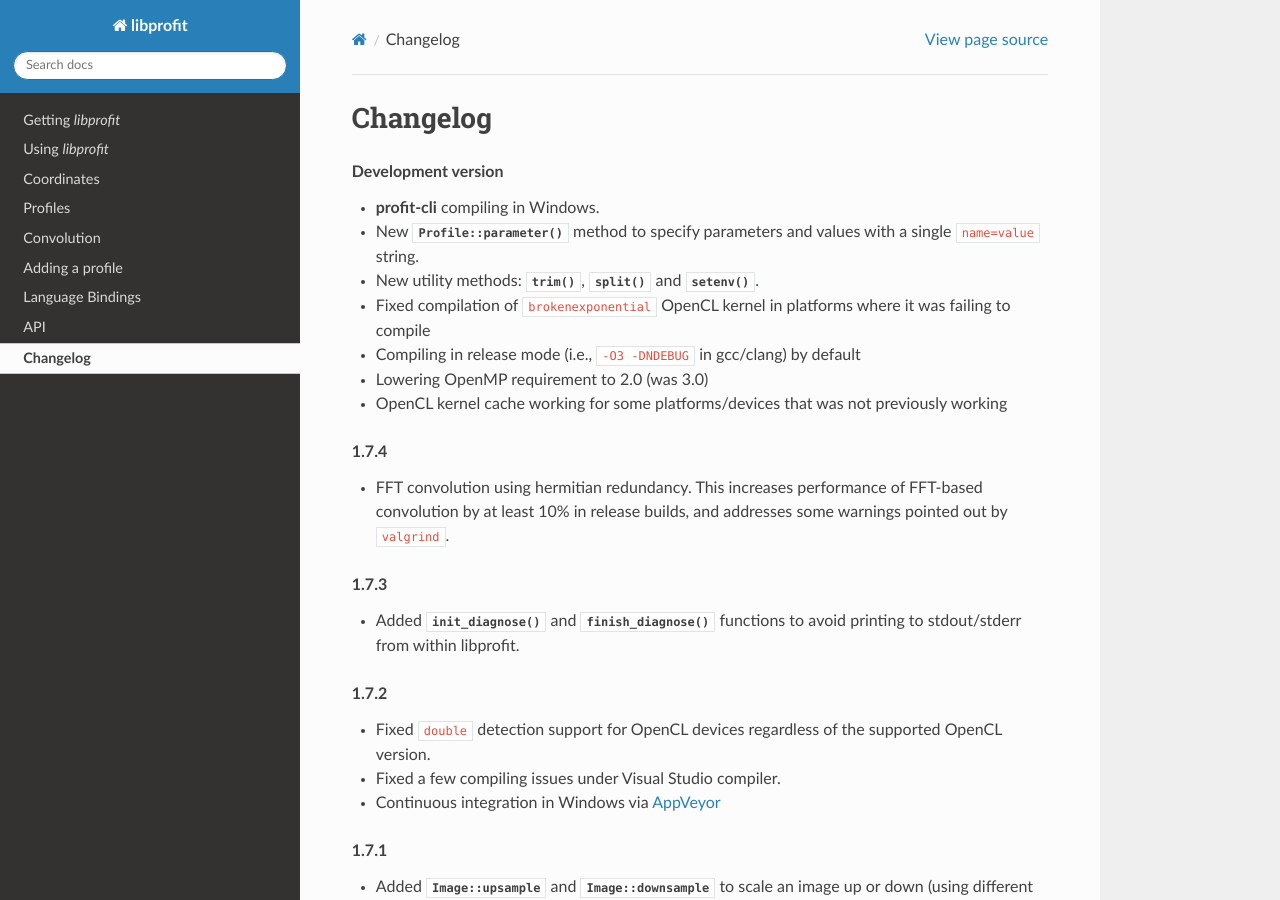
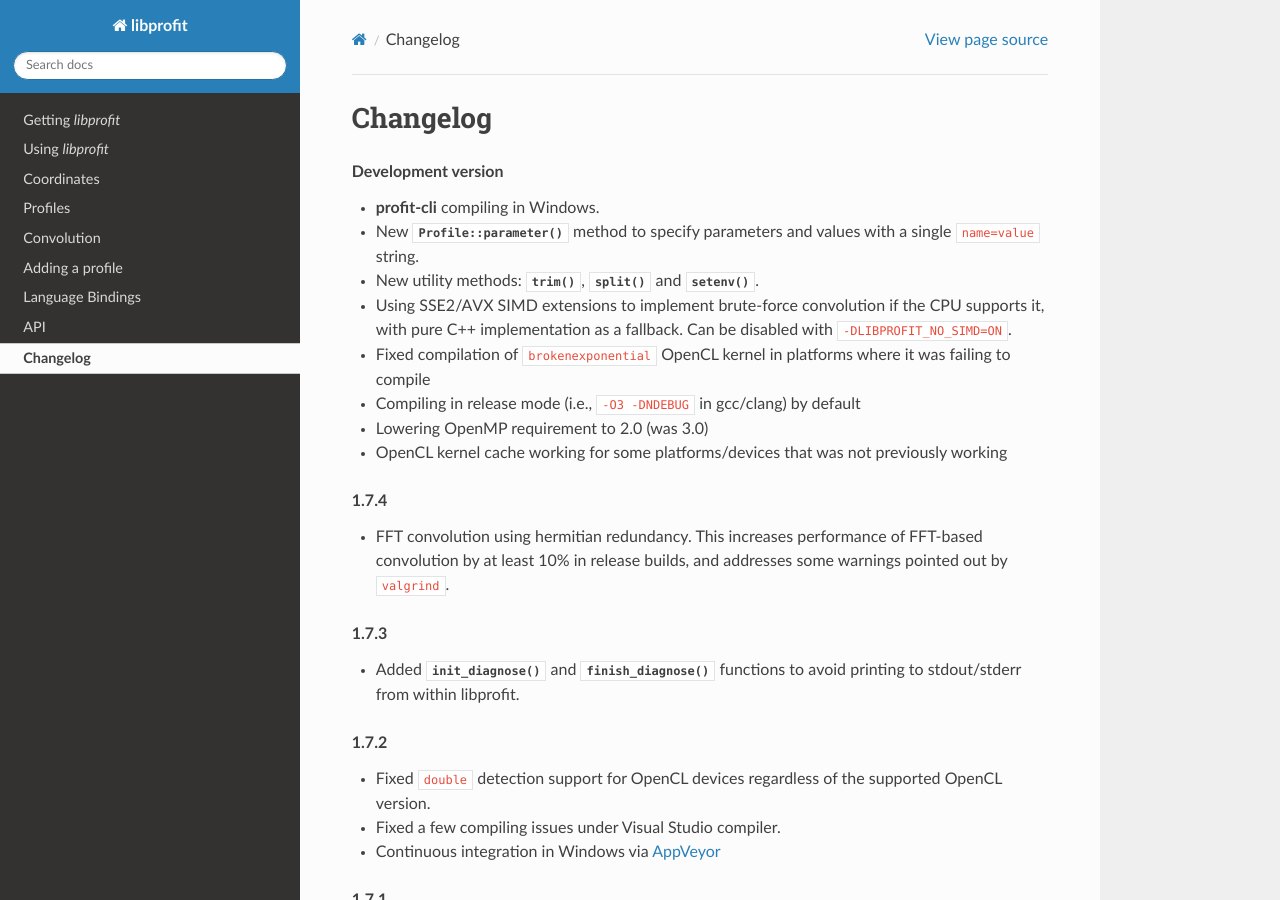
Before and after one commit to ICRAR/libprofit, a Sphinx documentation site: the page built from docs/changelog.rst, in a window 1280 px wide and 900 px high. Built offline with Sphinx 7.4.7 and the Read the Docs theme 2.0.0, drawn with Linux system fonts in a browser that asks for light colours.

Commit message:
SIMD extensions usage/compilation documentation
Signed-off-by: Rodrigo Tobar <rtobar@icrar.org>

```diff
--- a/docs/changelog.rst
+++ b/docs/changelog.rst
@@ -11,6 +11,9 @@ Changelog
 * New :func:`Profile::parameter` method to specify
   parameters and values with a single ``name=value`` string.
 * New utility methods: :func:`trim`, :func:`split` and :func:`setenv`.
+* Using SSE2/AVX SIMD extensions to implement brute-force convolution
+  if the CPU supports it, with pure C++ implementation as a fallback.
+  Can be disabled with ``-DLIBPROFIT_NO_SIMD=ON``.
 * Fixed compilation of ``brokenexponential`` OpenCL kernel in platforms where it
   was failing to compile
 * Compiling in release mode (i.e., ``-O3 -DNDEBUG`` in gcc/clang) by default
--- a/docs/getting.rst
+++ b/docs/getting.rst
@@ -59,5 +59,6 @@ Other ``cmake`` options that can be given in the command-line include:
 * ``LIBPROFIT_NO_OPENCL``: disable OpenCL support
 * ``LIBPROFIT_NO_OPENMP``: disable OpenMP support
 * ``LIBPROFIT_NO_FFTW``: disable FFTW support
+* ``LIBPROFIT_NO_SIMD``: disable SIMD extensions usage
 
 Please refer to the ``cmake`` documentation for further options.
```
